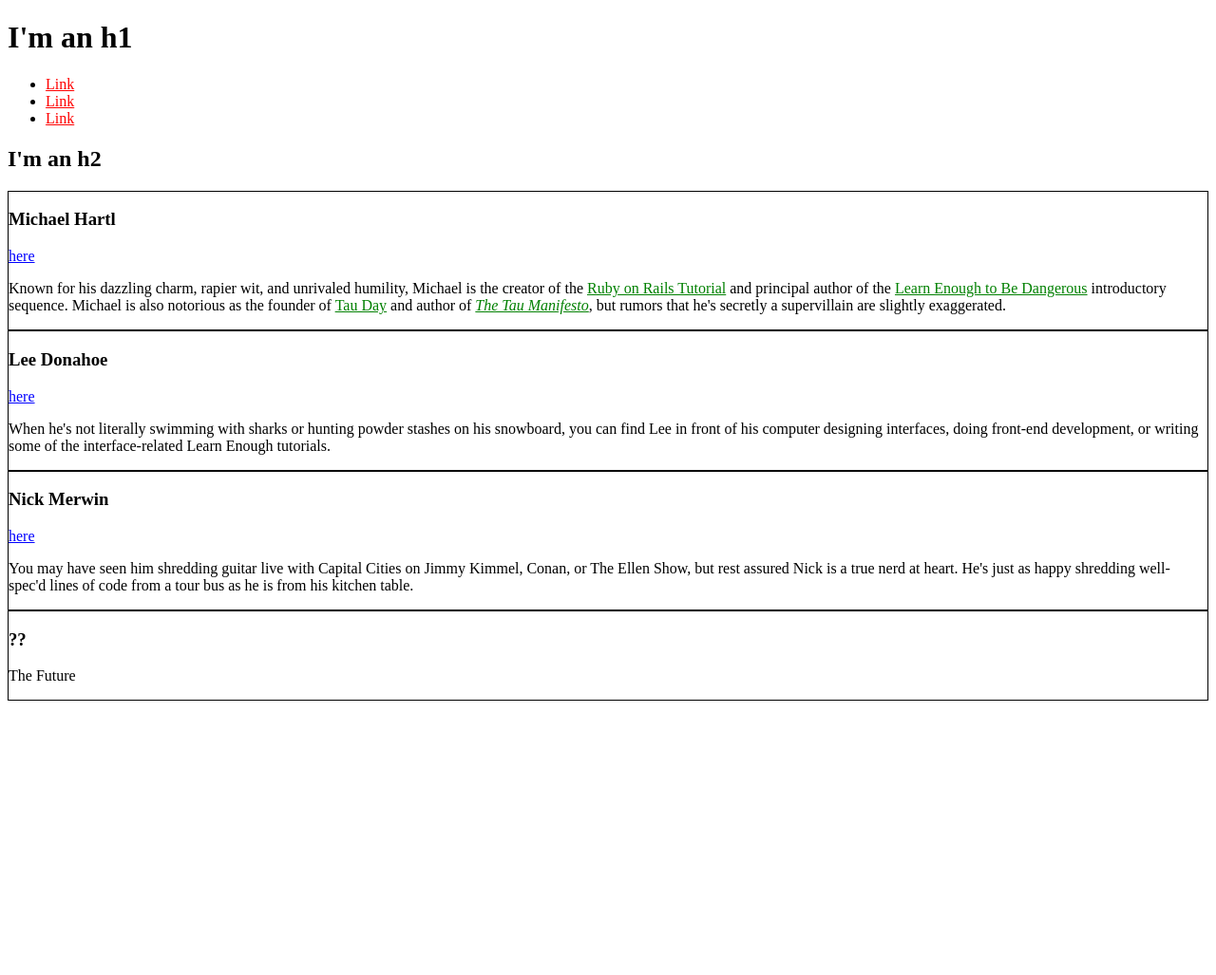
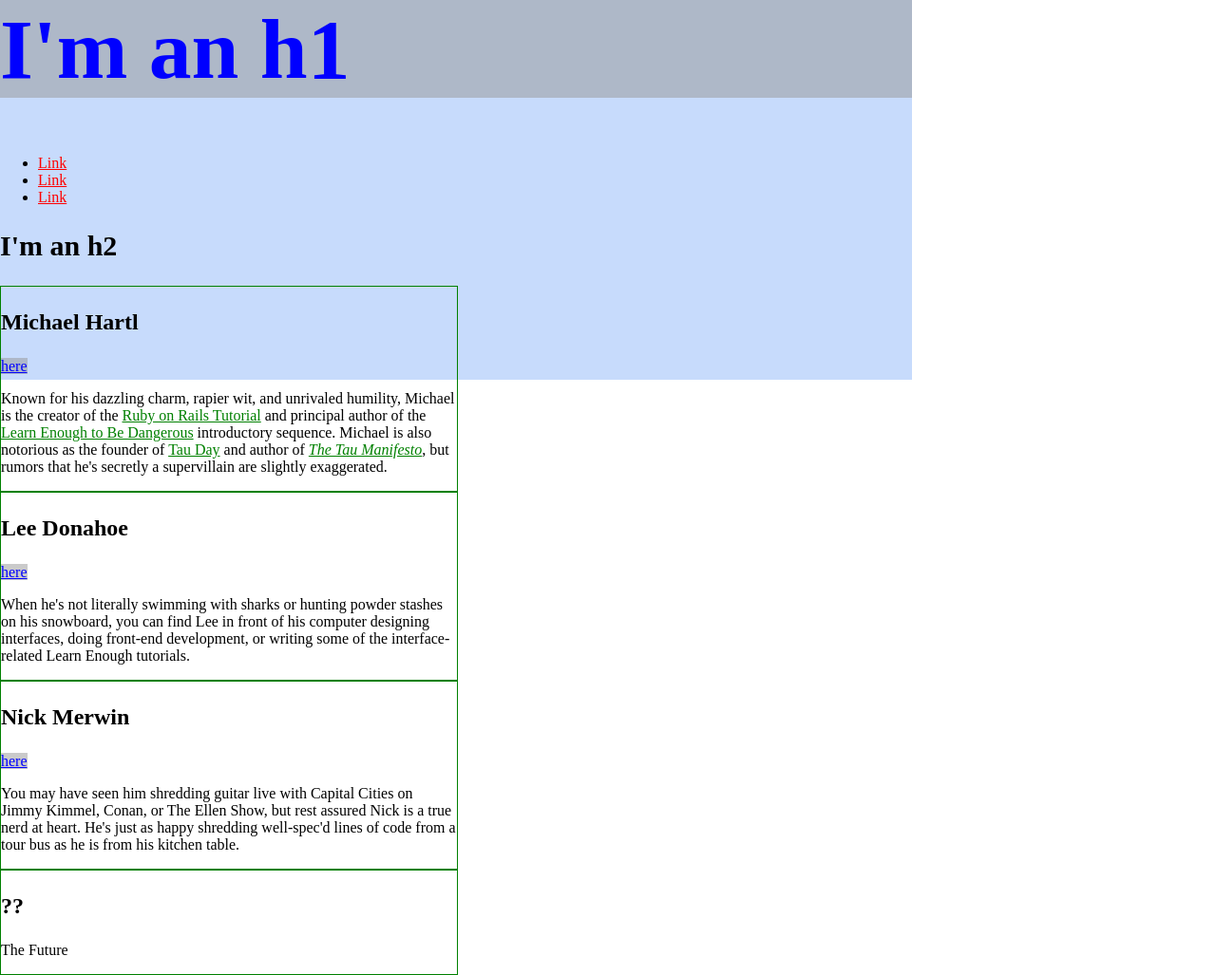
Before and after one commit to Rotimiamarvi/rotimiamarvi.github.io, a plain HTML site: page index.html in a window 1280 px wide. Shown: the whole page at 95% size. Before the commit the page ends 800 px from the top, so only its background shows below. Drawn offline with Linux system fonts and the light colour scheme.

Commit message:
Add sizing and a hero

```diff
--- a/index.html
+++ b/index.html
@@ -6,29 +6,70 @@
     <meta charset="utf-8">
     <style>
       /* GLOBAL STYLES */
+      html, body {
+        margin: 0;
+        padding: 0;
+      }
+      h1 {
+        font-size: 7vw;
+        margin-top: 0;
+      }
       a {
-        color: red;
+        color: #ff0000;
       }
+      div.bio-box {
+        border: 1px solid green;
+      }
+      h2 {
+        font-size: 30px;
+        /* font-size: 2em; */
+      }
+
+      /* HERO STYLES */
+      .full-hero {
+        background-color: #c7dbfc;
+        height: 50vh;
+        width: 75vw;
+        /*height: 50vw;
+        width: 50vw;*/
+
+      }
+      /* html{background:red;} */
 
       /* SOCIAL STYLES */
       .social-link {
+        background: rgba(150, 150, 150, 0.5);
         color: blue;
       }
 
       /* BIO STYLES */
+      .bio-wrapper {
+        font-size: 24px;
+      }
       .bio-box {
         border: 1px solid black;
+        width: 50%;
+        /* margin: 10%; */
+        /* font-size: 150%; */
+        font-size: 1rem;
+      }
+      .bio-box h3 {
+        font-size: 1.5em;
+      }
+      .bio-copy {
+        font-size: 1em;
       }
       .bio-copy a {
         color: green;
+        /*font-size: 150%; */
       }
-
 
     </style>
   </head>
 
   <body>
-    <h1>I'm an h1</h1>
+    <div class="full-hero hero-home">
+      <h1 class="social-link">I'm an h1</h1>
         <ul>
           <li>
             <a href="http://example.com/">Link</a>
@@ -42,6 +83,7 @@
         </ul>
 
   <h2>I'm an h2</h2>
+  <div class="bio-wrapper">
     <div class="bio-box">
        <h3>Michael Hartl</h3>
        <a href="http://twitter.com/mhartl" class="social-link">here</a>
@@ -61,6 +103,7 @@
          </p>
        </div>
     </div>
+
      <div class="bio-box">
        <h3>Lee Donahoe</h3>
        <a href="https://twitter.com/leedonahoe" class="social-link">here</a>
@@ -91,7 +134,7 @@
          The Future
        </p>
      </div>
-
+   </div>
   </body>
 
 </html>
```
Lines whose indentation alone changed are shown as unchanged.
